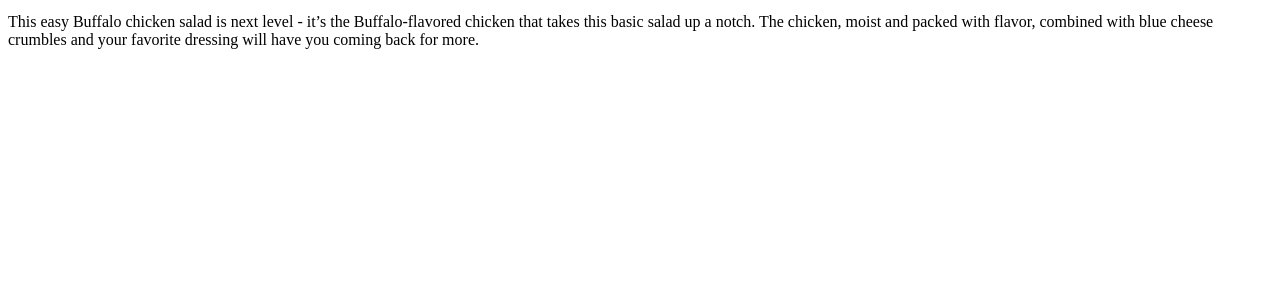
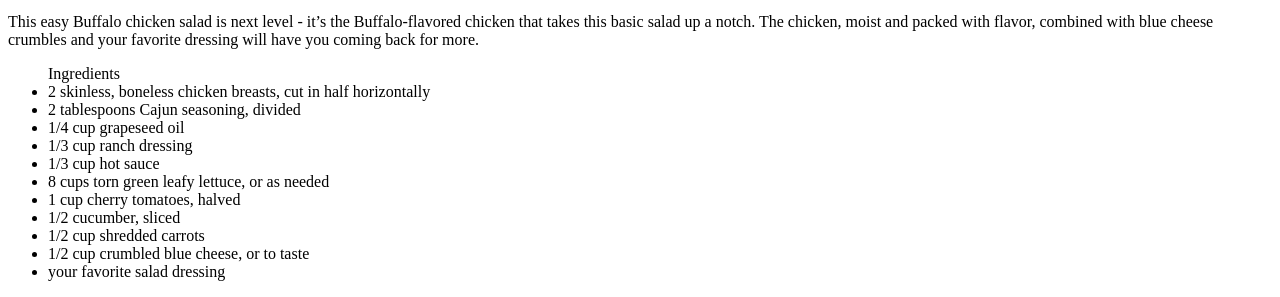
Before and after one commit to samueljai120/odin-recipes, a plain HTML site: page recipes/buffalo-chicken-salad.html in a window 1280 px wide. Shown: the part 630-927 px from the top of the page. Before the commit the page ends 800 px from the top, so only its background shows below. Drawn offline with Linux system fonts and the light colour scheme.

Commit message:
Ingredients added

```diff
--- a/recipes/buffalo-chicken-salad.html
+++ b/recipes/buffalo-chicken-salad.html
@@ -11,7 +11,20 @@
     width="700">
     <figcaption>Delicious Salad</figcaption>
     <p>This easy Buffalo chicken salad is next level - it’s the Buffalo-flavored chicken that takes this basic salad up a notch. The chicken, moist and packed with flavor, combined with blue cheese crumbles and your favorite dressing will have you coming back for more.</p>
-
+    <ul>
+        <caption>Ingredients</caption>
+        <li>2 skinless, boneless chicken breasts, cut in half horizontally</li>
+        <li>2 tablespoons Cajun seasoning, divided</li>
+        <li>1/4 cup grapeseed oil</li>
+        <li>1/3 cup ranch dressing</li>
+        <li>1/3 cup hot sauce</li>
+        <li>8 cups torn green leafy lettuce, or as needed</li>
+        <li>1 cup cherry tomatoes, halved</li>
+        <li>1/2 cucumber, sliced</li>
+        <li>1/2 cup shredded carrots</li>
+        <li>1/2 cup crumbled blue cheese, or to taste</li>
+        <li>your favorite salad dressing</li>
+    </ul>
 
 </body>
 </html>
```
